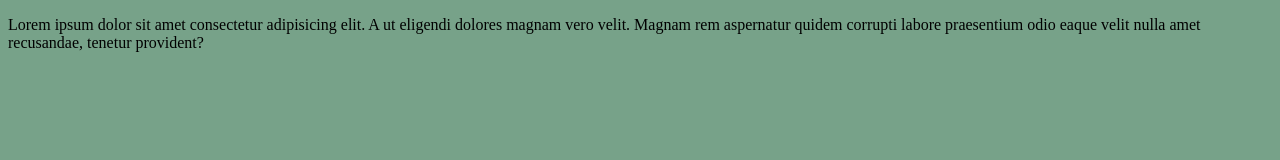
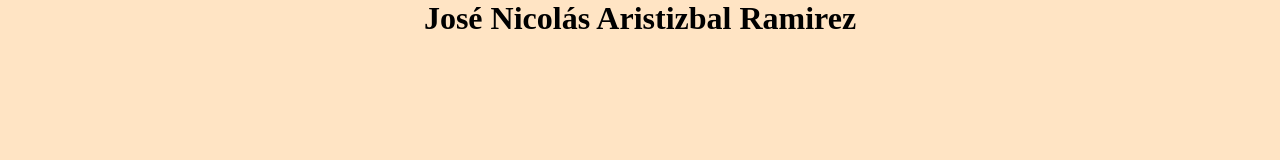
Before and after one commit to nicolas1996-ing/programacion-20241V, a website: page index.html in a window 1280 px wide. Drawn offline with Linux system fonts and the light colour scheme.

Commit message:
add index and style files

```diff
--- a/index.html
+++ b/index.html
@@ -3,14 +3,10 @@
   <head>
     <meta charset="UTF-8" />
     <meta name="viewport" content="width=device-width, initial-scale=1.0" />
-    <title>Document</title>
-    <link rel="stylesheet" href="./style.css" />
+    <title>my_name</title>
+    <link rel="stylesheet" href="style.css" />
   </head>
   <body>
-    <p>
-      Lorem ipsum dolor sit amet consectetur adipisicing elit. A ut eligendi
-      dolores magnam vero velit. Magnam rem aspernatur quidem corrupti labore
-      praesentium odio eaque velit nulla amet recusandae, tenetur provident?
-    </p>
+    <h1>José Nicolás Aristizbal Ramirez</h1>
   </body>
 </html>
--- a/style.css
+++ b/style.css
@@ -1,3 +1,13 @@
+* {
+  padding: 0;
+  margin: 0;
+  box-sizing: border-box;
+}
+
+h1 {
+  text-align: center;
+}
+
 body {
-  background-color: rgb(119, 162, 137);
+  background-color: bisque;
 }
```
